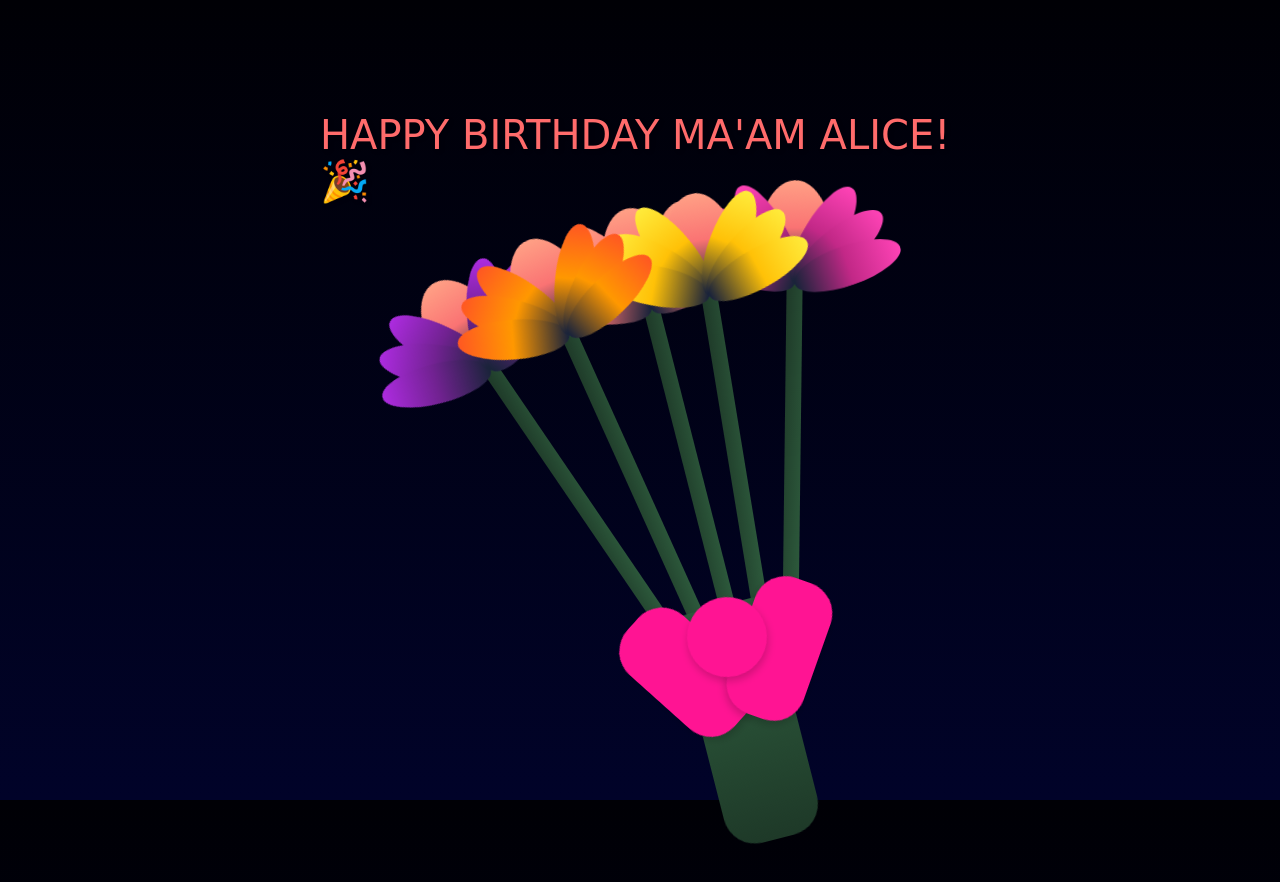
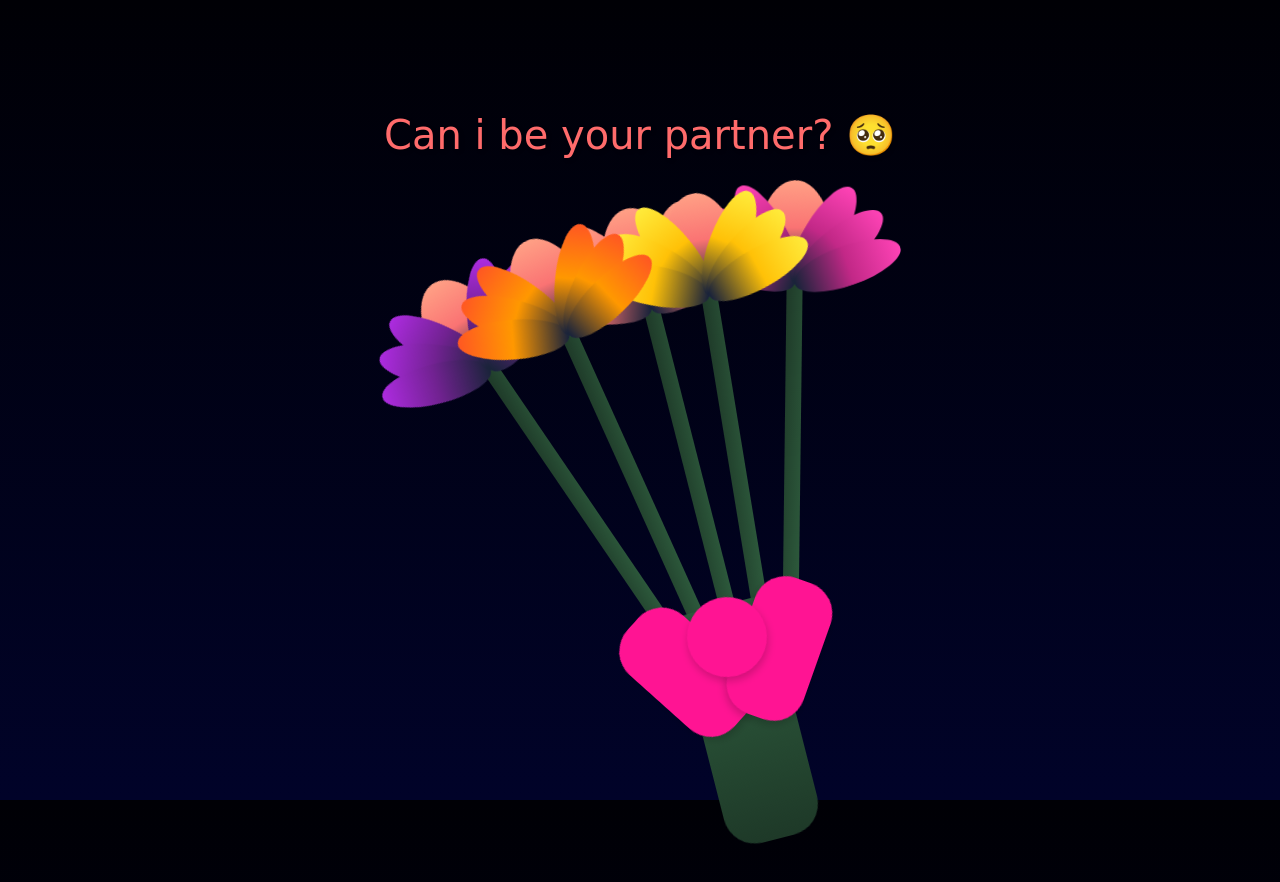
Before and after one commit to Chasshu/hehez, a plain HTML site: page index.html in a window 1280 px wide. Drawn offline with Linux system fonts and the light colour scheme.

Commit message:
Update index.html

```diff
--- a/index.html
+++ b/index.html
@@ -236,7 +236,7 @@
 }
 
 .proposal-text::before {
-    content: "HAPPY BIRTHDAY MA'AM ALICE! 🎉";
+    content: "Can i be your partner? 🥺 ";
 }
 @keyframes float {
     0%, 100% { transform: translateX(-50%) translateY(0); }
```
